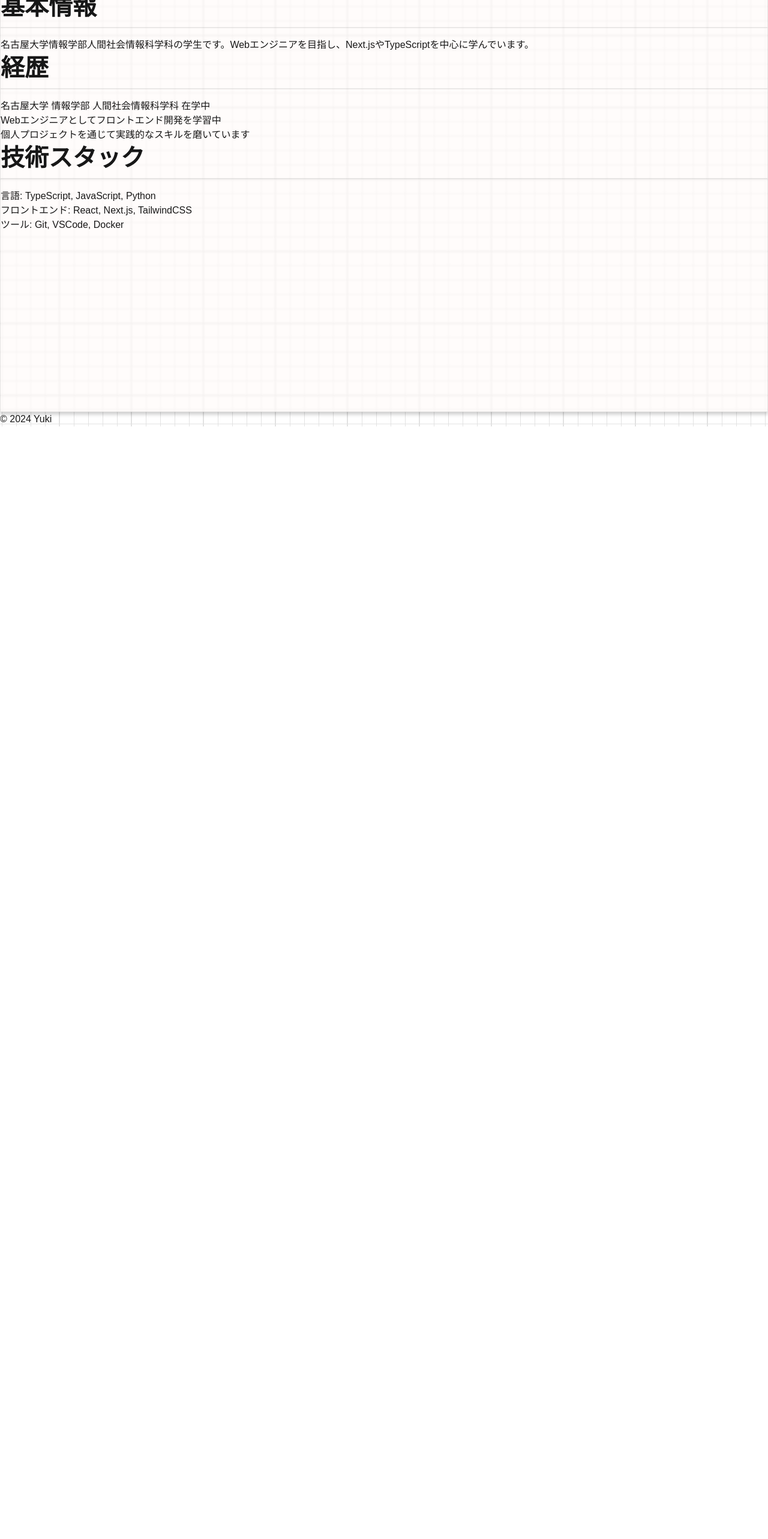
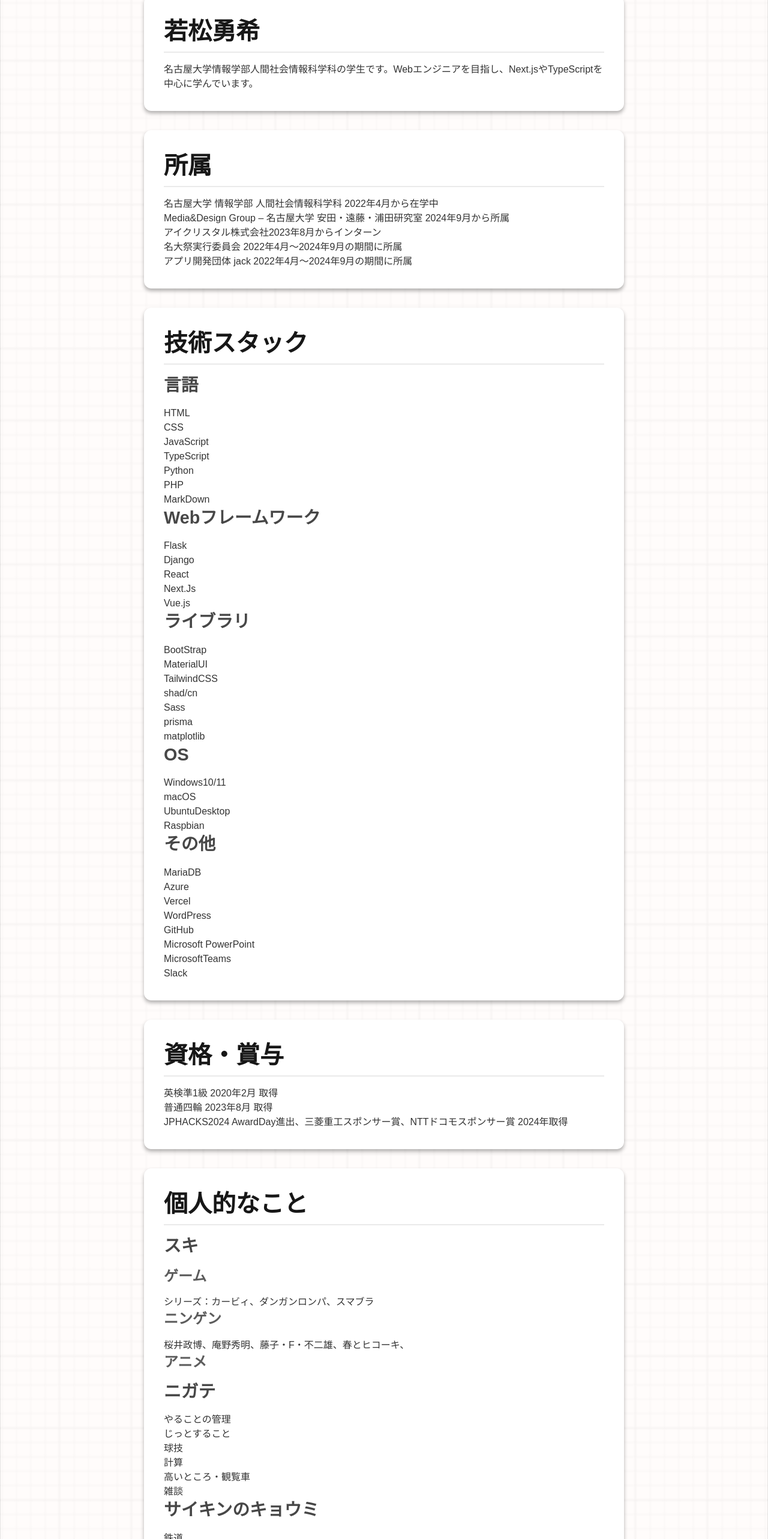
Before and after one commit to waka320/wakaport, a Next.js app in the folder wakanext/: page /about in a window 1280 px wide. Shown: the part 234-2800 px from the top of the page at 60% size. Before the commit the page ends 945 px from the top, so only its background shows below. Built offline with nearby package versions, Linux system fonts and the light colour scheme.

Commit message:
made text of about

```diff
--- a/wakanext/src/app/(pages)/about/page.tsx
+++ b/wakanext/src/app/(pages)/about/page.tsx
@@ -1,6 +1,7 @@
 
 "use client";
 
+import Link from 'next/link';
 import React from 'react';
 
 const AboutPage = () => (
@@ -8,28 +9,106 @@ const AboutPage = () => (
         <div className="p-4 max-w-4xl mx-auto">
             <h1 className="text-3xl font-bold mb-6 text-gray-800">自己紹介</h1>
 
-            <section className="mb-8">
-                <h2 className="text-2xl font-semibold mb-4">基本情報</h2>
+            <section className="content-background mb-8">
+                <h2 className="text-2xl font-semibold mb-4">若松勇希</h2>
                 <p className="text-gray-600">
                     名古屋大学情報学部人間社会情報科学科の学生です。Webエンジニアを目指し、Next.jsやTypeScriptを中心に学んでいます。
                 </p>
             </section>
 
-            <section className="mb-8">
-                <h2 className="text-2xl font-semibold mb-4">経歴</h2>
+            <section className="content-background mb-8">
+                <h2 className="text-2xl font-semibold mb-4">所属</h2>
                 <ul className="list-disc pl-5 space-y-2">
-                    <li>名古屋大学 情報学部 人間社会情報科学科 在学中</li>
-                    <li>Webエンジニアとしてフロントエンド開発を学習中</li>
-                    <li>個人プロジェクトを通じて実践的なスキルを磨いています</li>
+                    <li>名古屋大学 情報学部 人間社会情報科学科 2022年4月から在学中</li>
+                    <li><Link className='text-blue-500 hover:underline' href="https://mdg.si.i.nagoya-u.ac.jp/">Media&Design Group – 名古屋大学 安田・遠藤・浦田研究室</Link> 2024年9月から所属</li>
+                    <li><Link className='text-blue-500 hover:underline' href="https://aixtal.com/">アイクリスタル株式会社</Link>2023年8月からインターン</li>
+                    <li><Link className='text-blue-500 hover:underline' href="https://meidaisai.com/">名大祭実行委員会</Link> 2022年4月〜2024年9月の期間に所属</li>
+                    <li><Link className='text-blue-500 hover:underline' href="https://www.jackapp.jp/">アプリ開発団体 jack</Link> 2022年4月〜2024年9月の期間に所属</li>
                 </ul>
             </section>
 
-            <section>
+            <section className='content-background'>
                 <h2 className="text-2xl font-semibold mb-4">技術スタック</h2>
+                <h3 className="text-xl font-semibold mb-4">言語</h3>
+
                 <ul className="list-disc pl-5 space-y-2">
-                    <li>言語: TypeScript, JavaScript, Python</li>
-                    <li>フロントエンド: React, Next.js, TailwindCSS</li>
-                    <li>ツール: Git, VSCode, Docker</li>
+                    <li>HTML</li>
+                    <li>CSS</li>
+                    <li>JavaScript</li>
+                    <li>TypeScript</li>
+                    <li>Python</li>
+                    <li>PHP</li>
+                    <li>MarkDown</li>
+                </ul>
+                <h3 className="text-xl font-semibold mt-2 mb-4">Webフレームワーク</h3>
+                <ul className="list-disc pl-5 space-y-2">
+                    <li>Flask</li>
+                    <li>Django</li>
+                    <li>React</li>
+                    <li>Next.Js</li>
+                    <li>Vue.js</li>
+                </ul>
+                <h3 className="text-xl font-semibold mt-2 mb-4">ライブラリ</h3>
+                <ul className="list-disc pl-5 space-y-2">
+                    <li>BootStrap</li>
+                    <li>MaterialUI</li>
+                    <li>TailwindCSS</li>
+                    <li>shad/cn</li>
+                    <li>Sass</li>
+                    <li>prisma</li>
+                    <li>matplotlib</li>
+                </ul>
+                <h3 className="text-xl font-semibold mt-2 mb-4">OS</h3>
+                <ul className="list-disc pl-5 space-y-2">
+                    <li>Windows10/11</li>
+                    <li>macOS</li>
+                    <li>UbuntuDesktop</li>
+                    <li>Raspbian</li>
+                </ul>
+                <h3 className="text-xl font-semibold mt-2 mb-4">その他</h3>
+                <ul className="list-disc pl-5 space-y-2">
+                    <li>MariaDB</li>
+                    <li>Azure</li>
+                    <li>Vercel</li>
+                    <li>WordPress</li>
+                    <li>GitHub</li>
+                    <li>Microsoft PowerPoint</li>
+                    <li>MicrosoftTeams</li>
+                    <li>Slack</li>
+                </ul>
+            </section>
+
+            <section className="content-background mb-8">
+                <h2 className="text-2xl font-semibold mb-4">資格・賞与</h2>
+                <ul className="list-disc pl-5 space-y-2">
+                    <li>英検準1級 2020年2月 取得</li>
+                    <li>普通四輪 2023年8月 取得</li>
+                    <li>JPHACKS2024 AwardDay進出、三菱重工スポンサー賞、NTTドコモスポンサー賞 2024年取得</li>
+                </ul>
+            </section>
+
+            <section className="content-background mb-8">
+                <h2 className="text-2xl font-semibold mb-4">個人的なこと</h2>
+                <h3 className="text-xl font-semibold mb-4">スキ</h3>
+                <h4>ゲーム</h4>
+                <p>シリーズ：カービィ、ダンガンロンパ、スマブラ</p>
+                <h4>ニンゲン</h4>
+                <p>桜井政博、庵野秀明、藤子・F・不二雄、春とヒコーキ、</p>
+                <h4>アニメ</h4>
+                <h3 className="text-xl font-semibold mt-2 mb-4">ニガテ</h3>
+                <ul className="list-disc pl-5 space-y-2">
+                    <li>やることの管理</li>
+                    <li>じっとすること</li>
+                    <li>球技</li>
+                    <li>計算</li>
+                    <li>高いところ・観覧車</li>
+                    <li>雑談</li>
+                </ul>
+                <h3 className="text-xl font-semibold mt-2 mb-4">サイキンのキョウミ</h3>
+                <ul className="list-disc pl-5 space-y-2">
+                    <li>鉄道</li>
+                    <li>麻雀</li>
+                    <li>ジェットコースター</li>
                 </ul>
             </section>
         </div>
```
Also changed, not shown: wakanext/package.json (+5 -4 lines), 1 other file (tests, documents, lock files or other folders).
